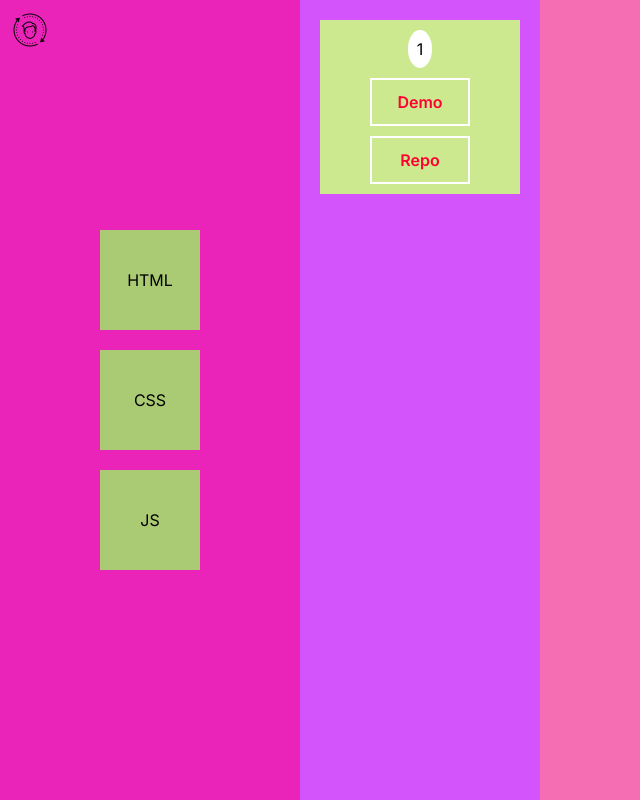
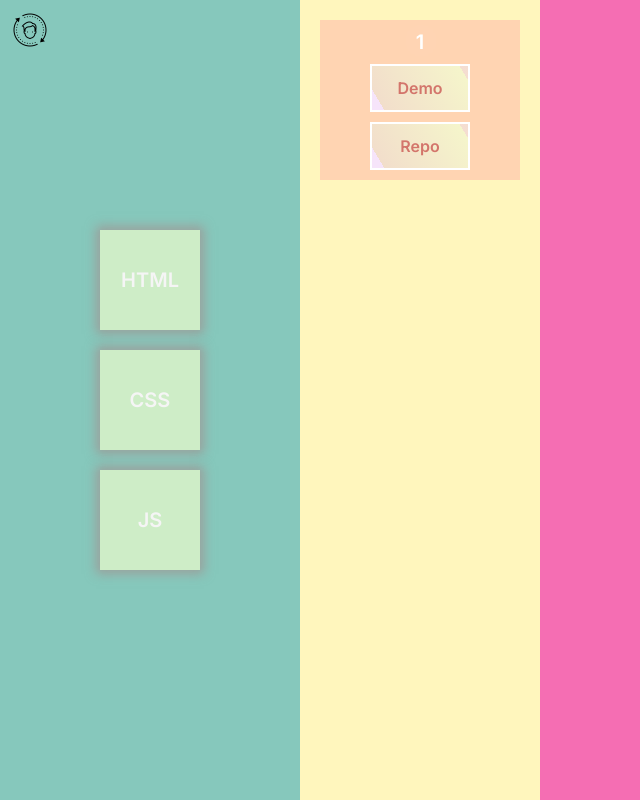
Before and after one commit to tsabudh/internship, a PHP site: page / in a window 1280 px wide, after a click on "HTML". Shown: the whole page, without its empty margins (0-640 px from the left). Run offline with PHP 8.4, Linux system fonts and the light colour scheme.

Commit message:
gradient to buttons and color changed

```diff
--- a/index.css
+++ b/index.css
@@ -42,7 +42,7 @@ img {
   justify-content: center;
   align-items: center;
   gap: 2rem;
-  background-color: rgba(241, 24, 169, 0.795);
+  background-color: #86C8BC;
 }
 
 .course-item {
@@ -51,15 +51,19 @@ img {
   display: flex;
   justify-content: center;
   align-items: center;
-  background-color: #aacb73;
-  transition: height 0.2s ease, width 0.2s ease-in;
+  background-color: #CEEDC7;
+  transition: height 0.2s ease, width 0.2s ease;
   vertical-align: middle;
   text-align: center;
   cursor: pointer;
+  box-shadow: 0 0 10px 4px rgba(165, 139, 139, 0.637);
 }
 .course-item-text {
   display: inline;
   text-transform: uppercase;
+  font-weight: 600;
+  font-size: 2rem;
+  color: whitesmoke;
 }
 .course-item:hover {
   height: 200px;
@@ -68,11 +72,24 @@ img {
 
 .assignment-tab {
   /* overflow-y: hidden; */
+  background:#FFF6BD;
 }
 .assignment-tab-content {
   height: 100%;
   overflow-y: scroll;
   display: none;
+  scrollbar-width: thin;
+  -webkit-scrollbar-width:thin;
+}
+.assignment-tab-content::-webkit-scrollbar{
+  width: 0.3rem;
+  height: 1px;
+}
+.assignment-tab-content::-webkit-scrollbar-thumb{
+  background: #86C8BC;
+}
+.assignment-tab-content::-webkit-scrollbar-track {
+  background: #FFD4B2;
 }
 .assignment-tab-content--css{
   /* background-color: rgb(145, 255, 0); */
@@ -86,7 +103,7 @@ img {
 .assignment-item {
   width: 200px;
   /* height: 200px; */
-  background-color: #cde990;
+  background-color: #FFD4B2;
   /* background-color: #ffdb89; */
   margin: 2rem;
   text-align: center;
@@ -100,10 +117,12 @@ img {
   display: inline-block;
   /* height: 2rem;
   width: 2rem; */
-  border-radius: 50%;
-  border: 9px solid white;
-  background-color: white;
+font-size: 2rem;
+font-weight: 600;
+color: white;
+filter: drop-shadow(0 0 20px #FFFFE8);
 }
+
 
 .assignment-item_demo,
 .assignment-item_repo,
@@ -113,7 +132,17 @@ img {
   min-width: 10rem;
   cursor: pointer;
   font-weight: 600;
-  color: #ff0032;
+  color: #D3756B;
+  background: rgb(214,232,26);
+
+  background: rgb(246,228,250);
+  background: linear-gradient(59deg, rgba(246,228,250,1) 10%, rgba(242,222,203,1) 10%, rgba(245,245,203,1) 93%, rgba(242,224,216,0.8) 93%);
+/* background-position: 50% 50%; */
+background-repeat: no-repeat;
+transition: background-position 0.5s ease;
+}
+.assignment-item_demo:hover{
+  background-position: 5% 50%;
 }
 .details-tab {
   background-color: #f56eb3;
```
